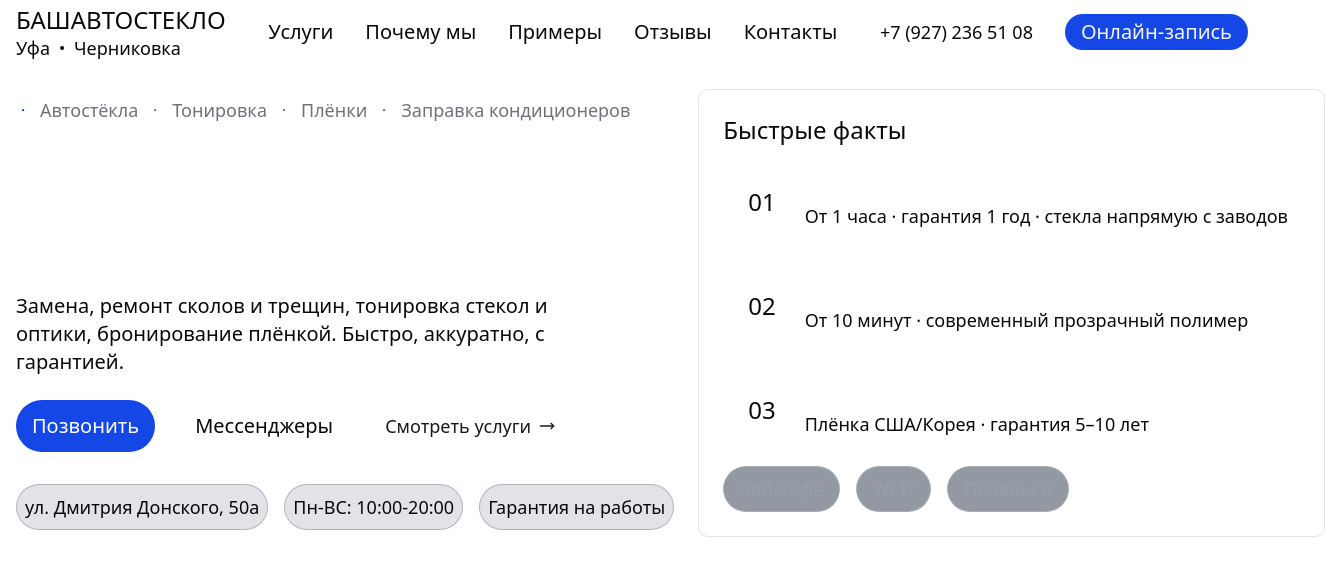
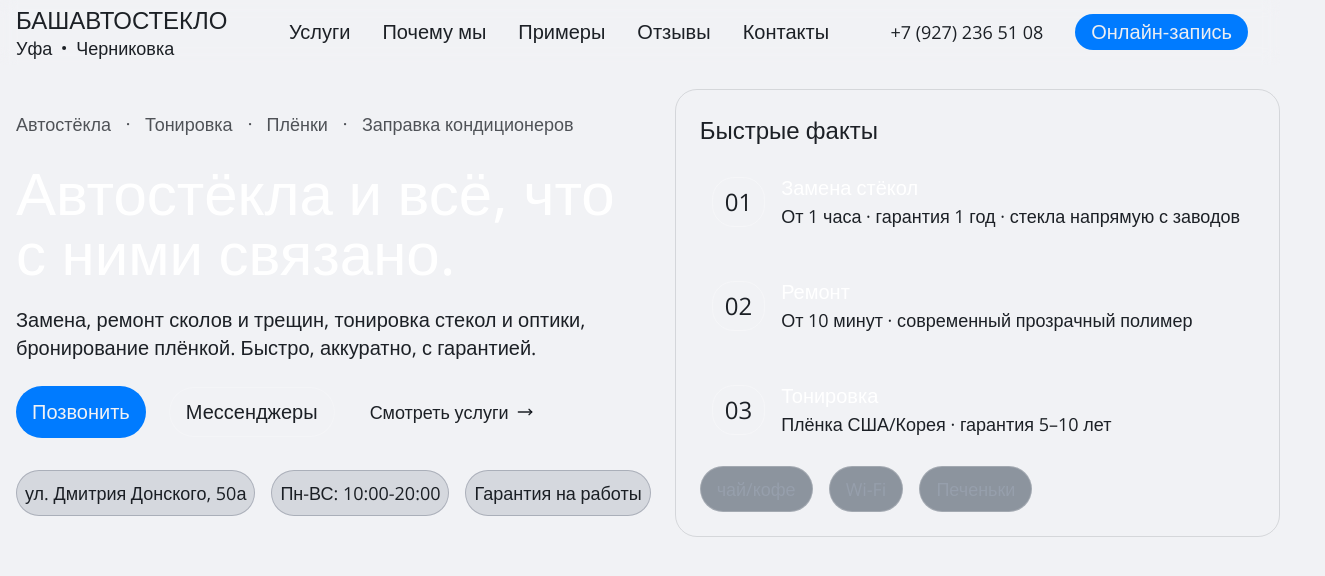
Before and after one commit to TgSBot-xD/bashavtosteklo, a Next.js app: page / in a window 1280 px wide. Shown: the top 576 px of the page, 1325 px wide, since content can reach past the window. Built offline with nearby package versions, Linux system fonts and the light colour scheme.

Commit message:
feat: BAS-8 Переделаны цвета под макет

```diff
--- a/src/app/globals.css
+++ b/src/app/globals.css
@@ -47,72 +47,101 @@
 }
 
 :root {
-  --radius: 0.65rem;
-  --background: oklch(1 0 0);
-  --foreground: oklch(0.141 0.005 285.823);
-  --card: oklch(1 0 0);
-  --card-foreground: oklch(0.141 0.005 285.823);
-  --popover: oklch(1 0 0);
-  --popover-foreground: oklch(0.141 0.005 285.823);
-  --primary: oklch(0.488 0.243 264.376);
-  --primary-foreground: oklch(0.97 0.014 254.604);
-  --secondary: oklch(0.967 0.001 286.375);
-  --secondary-foreground: oklch(0.21 0.006 285.885);
-  --muted: oklch(0.967 0.001 286.375);
-  --muted-foreground: oklch(0.552 0.016 285.938);
-  --accent: oklch(0.967 0.001 286.375);
-  --accent-foreground: oklch(0.21 0.006 285.885);
+  --radius: 1.375rem;
+
+  --background: oklch(0.961 0.004 271.4);
+  --foreground: oklch(0.162 0.014 258.4 / 92%);
+  --background-image:
+    radial-gradient(1200px 800px at 25% 15%, rgba(0, 180, 255, 0.12), transparent 60%),
+    radial-gradient(900px 700px at 85% 25%, rgba(255, 180, 0, 0.1), transparent 55%),
+    linear-gradient(180deg, #f6f7f9 0%, #f1f2f5 55%, #eceef2 100%);
+
+  --card: oklch(1 0 0 / 75%);
+  --card-foreground: oklch(0.162 0.014 258.4 / 92%);
+  --popover: oklch(1 0 0 / 75%);
+  --popover-foreground: oklch(0.162 0.014 258.4 / 92%);
+
+  --primary: oklch(0.605 0.217 257.2);
+  --primary-foreground: oklch(1 0 0);
+  --secondary: oklch(0.949 0.006 264.5);
+  --secondary-foreground: oklch(0.162 0.014 258.4 / 92%);
+
+  --muted: oklch(0.949 0.006 264.5);
+  --muted-foreground: oklch(0.162 0.014 258.4 / 70%);
+
+  --accent: oklch(0.949 0.006 264.5);
+  --accent-foreground: oklch(0.162 0.014 258.4 / 92%);
+
   --destructive: oklch(0.577 0.245 27.325);
-  --border: oklch(0.92 0.004 286.32);
-  --input: oklch(0.92 0.004 286.32);
-  --ring: oklch(0.708 0 0);
+
+  --border: oklch(0.191 0.022 263.8 / 12%);
+  --input: oklch(0.191 0.022 263.8 / 12%);
+  --ring: oklch(0.605 0.217 257.2);
+
+  --chart-1: oklch(0.605 0.217 257.2);
+  --chart-2: oklch(0.813 0.165 75);
+  --chart-3: oklch(0.73 0.16 237.4);
+  --chart-4: oklch(0.48 0.2 257.2);
+  --chart-5: oklch(0.69 0.15 75);
+
+  --sidebar: oklch(0.976 0.003 264.5);
+  --sidebar-foreground: oklch(0.162 0.014 258.4 / 92%);
+  --sidebar-primary: oklch(0.605 0.217 257.2);
+  --sidebar-primary-foreground: oklch(1 0 0);
+  --sidebar-accent: oklch(0.949 0.006 264.5);
+  --sidebar-accent-foreground: oklch(0.162 0.014 258.4 / 92%);
+  --sidebar-border: oklch(0.191 0.022 263.8 / 12%);
+  --sidebar-ring: oklch(0.605 0.217 257.2);
+}
+
+.dark {
+  --radius: 1.375rem;
+  --background: oklch(0.143 0.01 253.3);
+  --foreground: oklch(1 0 0 / 92%);
+
+  --background-image:
+    radial-gradient(1200px 800px at 20% 10%, oklch(0.87 0.148 202.9 / 12%), transparent 60%),
+    radial-gradient(900px 700px at 80% 20%, oklch(0.674 0.193 294.3 / 10%), transparent 55%),
+    radial-gradient(700px 600px at 55% 95%, oklch(0.87 0.148 202.9 / 8%), transparent 55%),
+    linear-gradient(180deg, #070a0e 0%, #05070b 55%, #04060a 100%);
+
+  --card: oklch(1 0 0 / 6%);
+  --card-foreground: oklch(1 0 0 / 92%);
+  --popover: oklch(1 0 0 / 4%);
+  --popover-foreground: oklch(1 0 0 / 92%);
+
+  --primary: oklch(0.87 0.148 202.9);
+  --primary-foreground: oklch(0.159 0.028 212.7);
+
+  --secondary: oklch(1 0 0 / 6%);
+  --secondary-foreground: oklch(1 0 0 / 92%);
+
+  --muted: oklch(1 0 0 / 4%);
+  --muted-foreground: oklch(1 0 0 / 72%);
+
+  --accent: oklch(0.749 0.141 291.9);
+  --accent-foreground: oklch(1 0 0 / 92%);
+
+  --destructive: oklch(0.704 0.191 22.216);
+
+  --border: oklch(1 0 0 / 10%);
+  --input: oklch(1 0 0 / 10%);
+  --ring: oklch(0.87 0.148 202.9);
+
   --chart-1: oklch(0.809 0.105 251.813);
   --chart-2: oklch(0.623 0.214 259.815);
   --chart-3: oklch(0.546 0.245 262.881);
   --chart-4: oklch(0.488 0.243 264.376);
   --chart-5: oklch(0.424 0.199 265.638);
-  --sidebar: oklch(0.985 0 0);
-  --sidebar-foreground: oklch(0.141 0.005 285.823);
-  --sidebar-primary: oklch(0.546 0.245 262.881);
-  --sidebar-primary-foreground: oklch(0.97 0.014 254.604);
-  --sidebar-accent: oklch(0.967 0.001 286.375);
-  --sidebar-accent-foreground: oklch(0.21 0.006 285.885);
-  --sidebar-border: oklch(0.92 0.004 286.32);
-  --sidebar-ring: oklch(0.708 0 0);
-}
 
-.dark {
-  --background: oklch(0.141 0.005 285.823);
-  --foreground: oklch(0.985 0 0);
-  --card: oklch(0.21 0.006 285.885);
-  --card-foreground: oklch(0.985 0 0);
-  --popover: oklch(0.21 0.006 285.885);
-  --popover-foreground: oklch(0.985 0 0);
-  --primary: oklch(0.87 0.1481 202.88);
-  --primary-foreground: oklch(0.97 0.014 254.604);
-  --secondary: oklch(0.274 0.006 286.033);
-  --secondary-foreground: oklch(0.985 0 0);
-  --muted: oklch(0.274 0.006 286.033);
-  --muted-foreground: oklch(0.705 0.015 286.067);
-  --accent: oklch(0.274 0.006 286.033);
-  --accent-foreground: oklch(0.985 0 0);
-  --destructive: oklch(0.704 0.191 22.216);
-  --border: oklch(1 0 0 / 10%);
-  --input: oklch(1 0 0 / 15%);
-  --ring: oklch(0.556 0 0);
-  --chart-1: oklch(0.809 0.105 251.813);
-  --chart-2: oklch(0.623 0.214 259.815);
-  --chart-3: oklch(0.546 0.245 262.881);
-  --chart-4: oklch(0.488 0.243 264.376);
-  --chart-5: oklch(0.424 0.199 265.638);
-  --sidebar: oklch(0.21 0.006 285.885);
-  --sidebar-foreground: oklch(0.985 0 0);
-  --sidebar-primary: oklch(0.623 0.214 259.815);
-  --sidebar-primary-foreground: oklch(0.97 0.014 254.604);
-  --sidebar-accent: oklch(0.274 0.006 286.033);
-  --sidebar-accent-foreground: oklch(0.985 0 0);
+  --sidebar: oklch(1 0 0 / 6%);
+  --sidebar-foreground: oklch(1 0 0 / 92%);
+  --sidebar-primary: oklch(0.87 0.148 202.9);
+  --sidebar-primary-foreground: oklch(0.159 0.028 212.7);
+  --sidebar-accent: oklch(0.749 0.141 291.9);
+  --sidebar-accent-foreground: oklch(1 0 0 / 92%);
   --sidebar-border: oklch(1 0 0 / 10%);
-  --sidebar-ring: oklch(0.439 0 0);
+  --sidebar-ring: oklch(0 0 0 / 55%);
 }
 
 @layer base {
--- a/src/app/layout.tsx
+++ b/src/app/layout.tsx
@@ -1,4 +1,5 @@
 import { type Metadata } from 'next';
+import { Open_Sans } from 'next/font/google';
 
 import './globals.css';
 import { ThemeProvider } from './_config/theme-provider';
@@ -50,6 +51,8 @@
   },
 };
 
+const monoSpace = Open_Sans({ weight: ['300', '400', '700'], style: 'normal' });
+
 export default function RootLayout({
   children,
 }: Readonly<{
@@ -57,7 +60,7 @@
 }>) {
   return (
     <html lang="ru" suppressHydrationWarning>
-      <body>
+      <body className={`${monoSpace.className}`}>
         <ThemeProvider
           attribute="class"
           defaultTheme="system"
--- a/src/widget/hero-section/ui/breadcrumbs.tsx
+++ b/src/widget/hero-section/ui/breadcrumbs.tsx
@@ -15,12 +15,7 @@
 function Breadcrumbs() {
   return (
     <Breadcrumb>
-      <BreadcrumbList className="items-center">
-        <BreadcrumbSeparator>
-          <Dot className="text-primary" />
-        </BreadcrumbSeparator>
-        {renderBreadcrumbLinks()}
-      </BreadcrumbList>
+      <BreadcrumbList className="items-center">{renderBreadcrumbLinks()}</BreadcrumbList>
     </Breadcrumb>
   );
 }
--- a/src/widget/hero-section/ui/hero-content.tsx
+++ b/src/widget/hero-section/ui/hero-content.tsx
@@ -7,7 +7,7 @@
 
 function HeroContent() {
   return (
-    <section data-testid="hero-content" className="flex w-full max-w-6xl flex-col gap-6 px-4">
+    <section className="flex w-full max-w-6xl flex-col gap-6 px-4">
       <Breadcrumbs />
       <div className="flex flex-col justify-center gap-6">
         <h1 className="flex text-4xl text-white md:text-6xl">
--- a/src/widget/hero-section/ui/hero-section.tsx
+++ b/src/widget/hero-section/ui/hero-section.tsx
@@ -4,13 +4,13 @@
 // TODO: [BAS-14] Переделать вёрстку под динамические размеры
 function HeroSection() {
   return (
-    <main
+    <article
       data-testid="hero-section"
       className="flex w-full flex-col items-center gap-12 lg:max-w-6xl lg:justify-between lg:gap-2 xl:max-w-7xl xl:flex-row"
     >
       <HeroContent data-testid="hero-content" />
       <HighlightsPanel data-testid="highlights-panel" />
-    </main>
+    </article>
   );
 }
 
```
